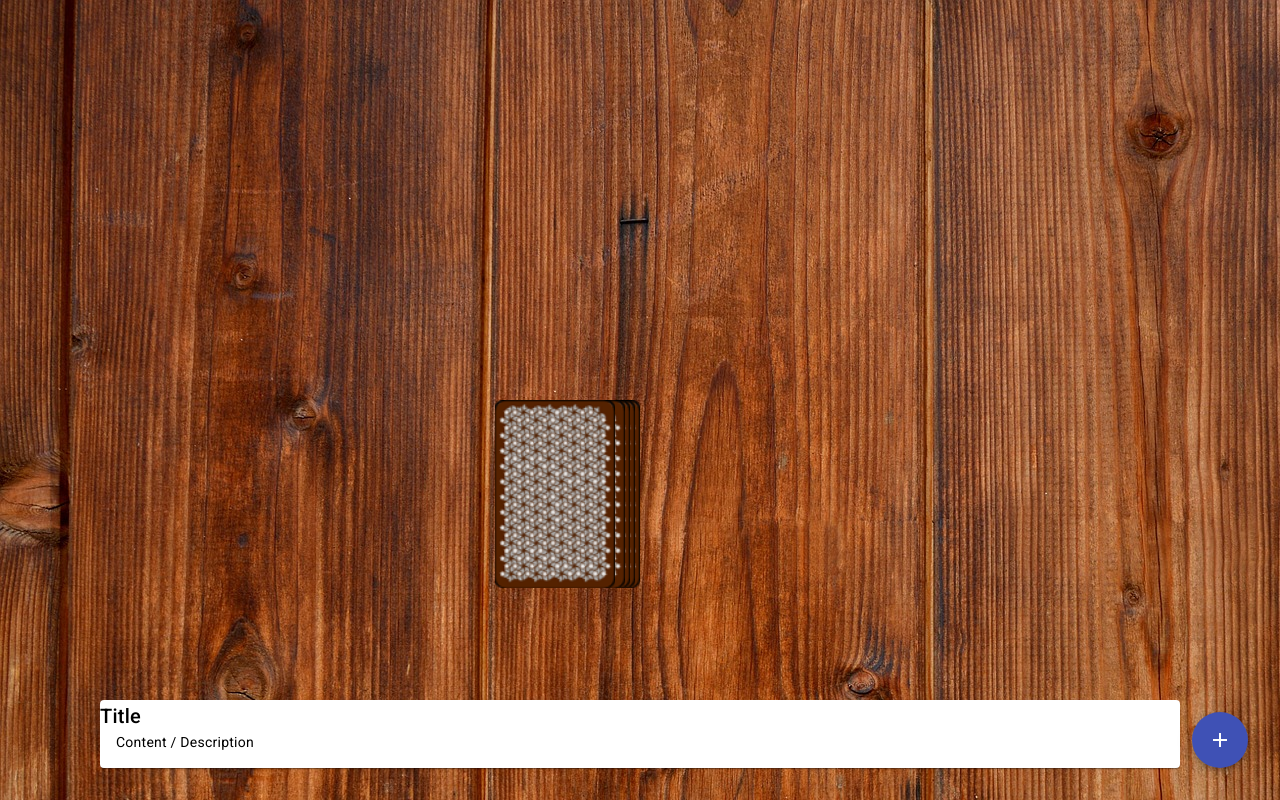
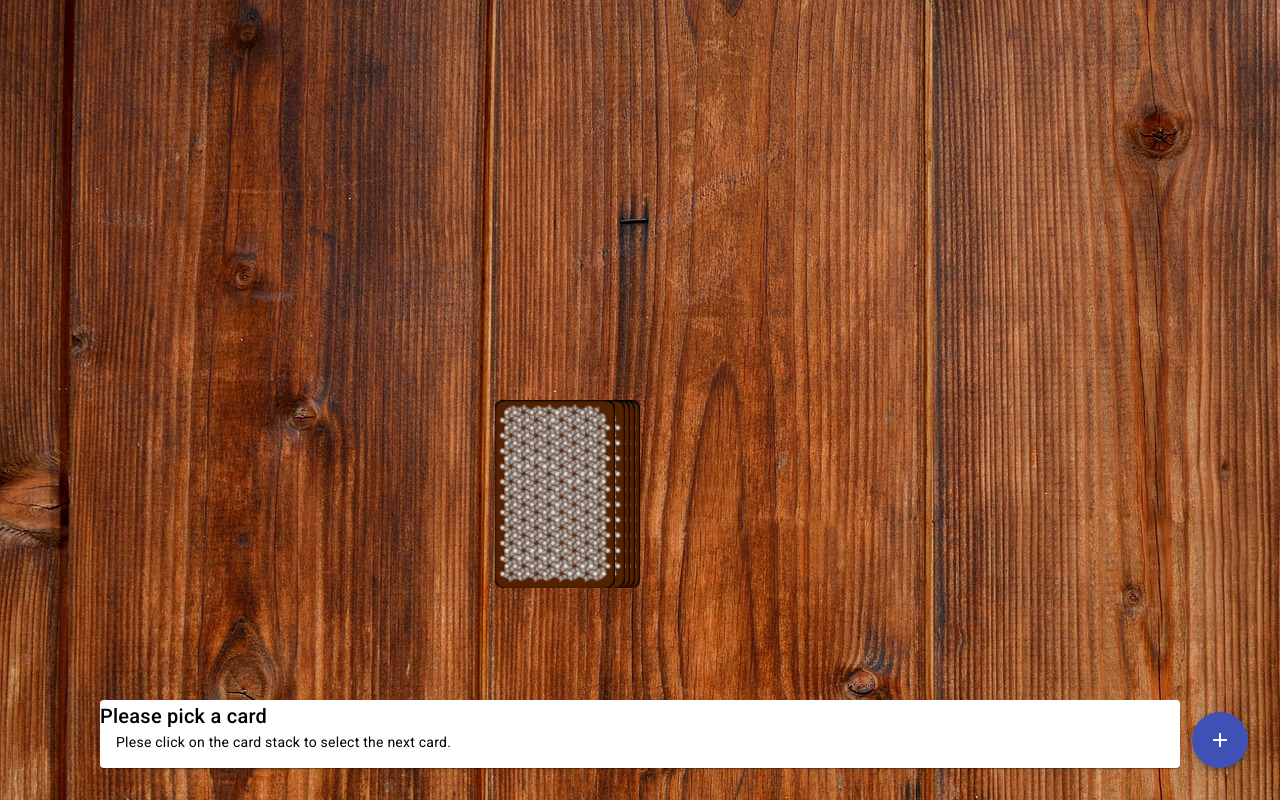
Before and after one commit to MuhammedAhmedYazea/Ring-of-Fire, an Angular app in the folder ringoffire/: page /game in a window 1280 px wide. Built offline with nearby package versions, Linux system fonts and the light colour scheme.

Commit message:
9th commit

```diff
--- a/ringoffire/src/app/game-info/game-info.component.html
+++ b/ringoffire/src/app/game-info/game-info.component.html
@@ -1,4 +1,4 @@
 <mat-card>
-    <mat-card-title>Title</mat-card-title>
-    <mat-card-content>Content / Description</mat-card-content>
+    <mat-card-title>{{ card ? title: 'Please pick a card' }}</mat-card-title>
+    <mat-card-content>{{ card ? description : 'Plese click on the card stack to select the next card.' }}</mat-card-content>
 </mat-card>
--- a/ringoffire/src/app/game-info/game-info.component.ts
+++ b/ringoffire/src/app/game-info/game-info.component.ts
@@ -1,4 +1,4 @@
-import { Component } from '@angular/core';
+import { Component, OnChanges, Input } from '@angular/core';
 import {MatCardModule} from '@angular/material/card';
 
 @Component({
@@ -8,6 +8,33 @@
   templateUrl: './game-info.component.html',
   styleUrl: './game-info.component.scss'
 })
-export class GameInfoComponent {
+export class GameInfoComponent implements OnChanges {
+  cardAction = [
+    { title: 'Waterfall', description: 'Everyone has to start drinking at the same time. As soon as player 1 stops drinking, player 2 may stop drinking. Player 3 may stop as soon as player 2 stops drinking, and so on.' },
+    { title: 'You', description: 'You decide who drinks' },
+    { title: 'Me', description: 'Congrats! Drink a shot!' },
+    { title: 'Category', description: 'Come up with a category (e.g. Colors). Each player must enumerate one item from the category.' },
+    { title: 'Bust a jive', description: 'Player 1 makes a dance move. Player 2 repeats the dance move and adds a second one. ' },
+    { title: 'Chicks', description: 'All girls drink.' },
+    { title: 'Heaven', description: 'Put your hands up! The last player drinks!' },
+    { title: 'Mate', description: 'Pick a mate. Your mate must always drink when you drink and the other way around.' },
+    { title: 'Thumbmaster', description: '' },
+    { title: 'Men', description: 'All men drink.' },
+    { title: 'Quizmaster', description: '' },
+    { title: 'Never have i ever...', description: 'Say something you nnever did. Everyone who did it has to drink.' },
+    { title: 'Rule', description: 'Make a rule. Everyone needs to drink when he breaks the rule.' },
+  ];
 
+  title: string = '';
+  description = '';
+  @Input() card: string = '';
+
+
+    ngOnChanges(): void {
+      if (this.card) {
+      let cardNumber = +this.card.split('_')[1];
+      this.title = this.cardAction[cardNumber - 1].title;
+      this.description = this.cardAction[cardNumber - 1].description;
+    }
+  }
 }
--- a/ringoffire/src/app/game/game.component.html
+++ b/ringoffire/src/app/game/game.component.html
@@ -35,7 +35,7 @@
     </div>
 </div>
 
-<app-game-info class="pin-bottom"></app-game-info>
+<app-game-info [card]="currentCard" class="pin-bottom"></app-game-info>
 
 <button mat-fab color="primary" class="btn-add" (click)="openDialog()">
     <mat-icon>add</mat-icon>
```
